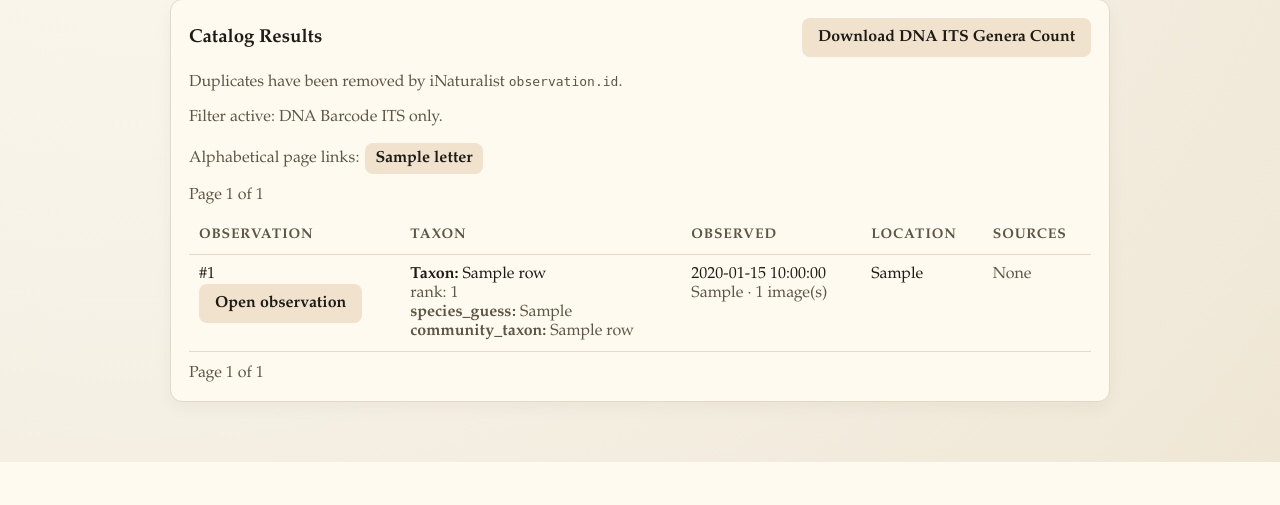
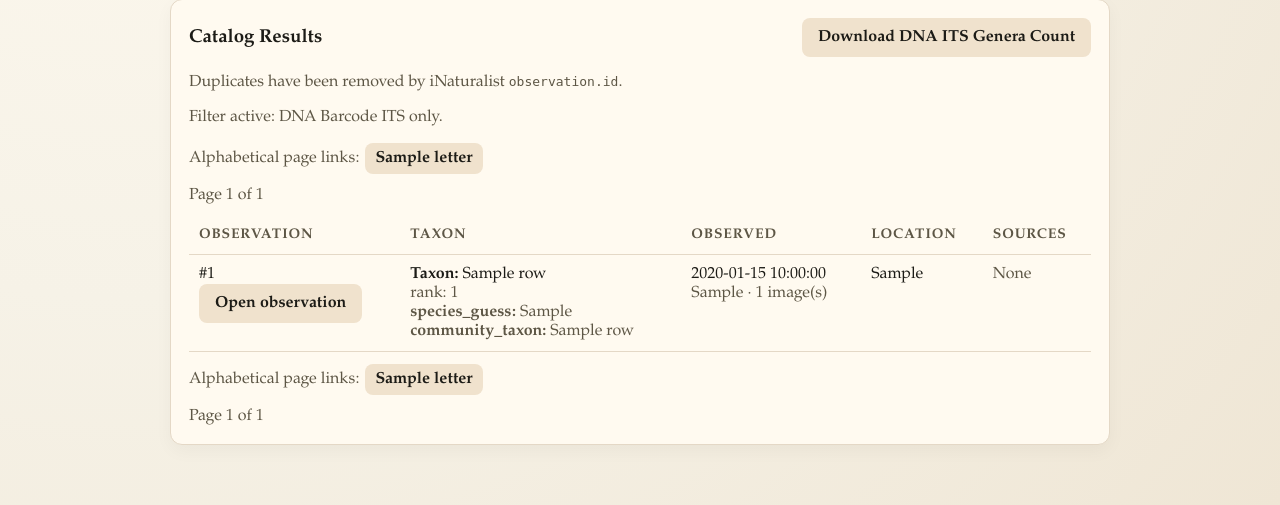
Before and after one commit to mrdbidwill/mydnaobv, a Python web app: template app/templates/catalog.html in a window 1280 px wide. Shown: the part 690-1195 px from the top of the page. Before the commit the page ends 1152 px from the top, so only its background shows below. Run offline with Jinja, Linux system fonts and the light colour scheme; the template is opened without the code that fills it: most values are stand-ins (such as "Sample title", 1, 10 or a date in 2020).

Commit message:
Show alphabetical catalog page links at bottom

```diff
--- a/app/templates/catalog.html
+++ b/app/templates/catalog.html
@@ -152,6 +152,23 @@
           </tbody>
         </table>
 
+        {% if alpha_page_links and alpha_page_links|length > 0 %}
+          <div style="margin-top: 12px; margin-bottom: 8px; display: flex; align-items: center; gap: 6px; flex-wrap: wrap;">
+            <span class="muted">Alphabetical page links:</span>
+            {% for item in alpha_page_links %}
+              {% if item.page %}
+                {% if item.is_current %}
+                  <strong>{{ item.letter }}</strong>
+                {% else %}
+                  <a class="btn secondary" style="padding: 6px 10px;" href="/catalog?page={{ item.page }}&source_id={{ selected_source_id }}&genus={{ genus }}&query={{ query }}&date_from={{ date_from }}&date_to={{ date_to }}&sort={{ sort }}">{{ item.letter }}</a>
+                {% endif %}
+              {% else %}
+                <span class="muted">{{ item.letter }}</span>
+              {% endif %}
+            {% endfor %}
+          </div>
+        {% endif %}
+
         <div style="margin-top: 12px; display: flex; align-items: center; gap: 8px; flex-wrap: wrap;">
           {% if page > 1 %}
             <a class="btn secondary" href="/catalog?page={{ page - 1 }}&source_id={{ selected_source_id }}&genus={{ genus }}&query={{ query }}&date_from={{ date_from }}&date_to={{ date_to }}&sort={{ sort }}">Previous</a>
```
